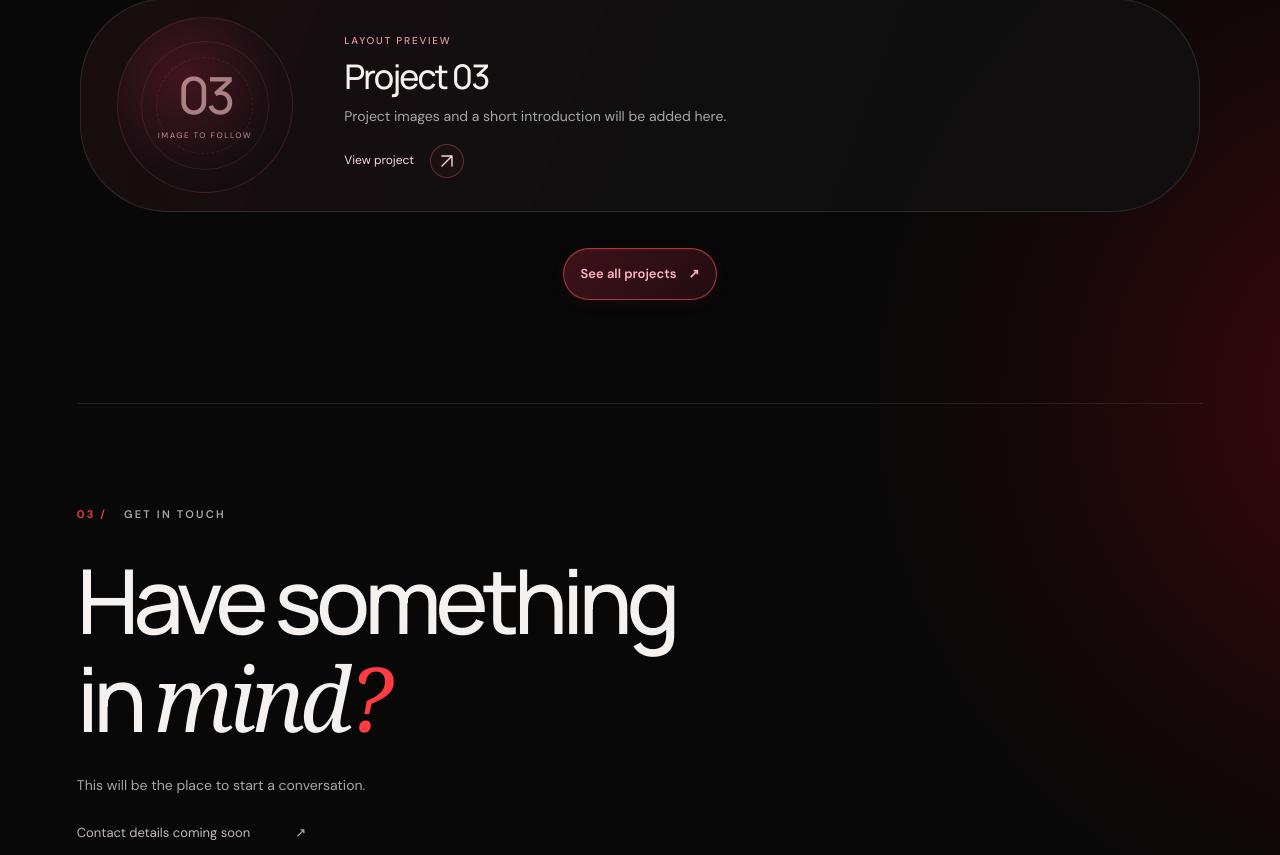
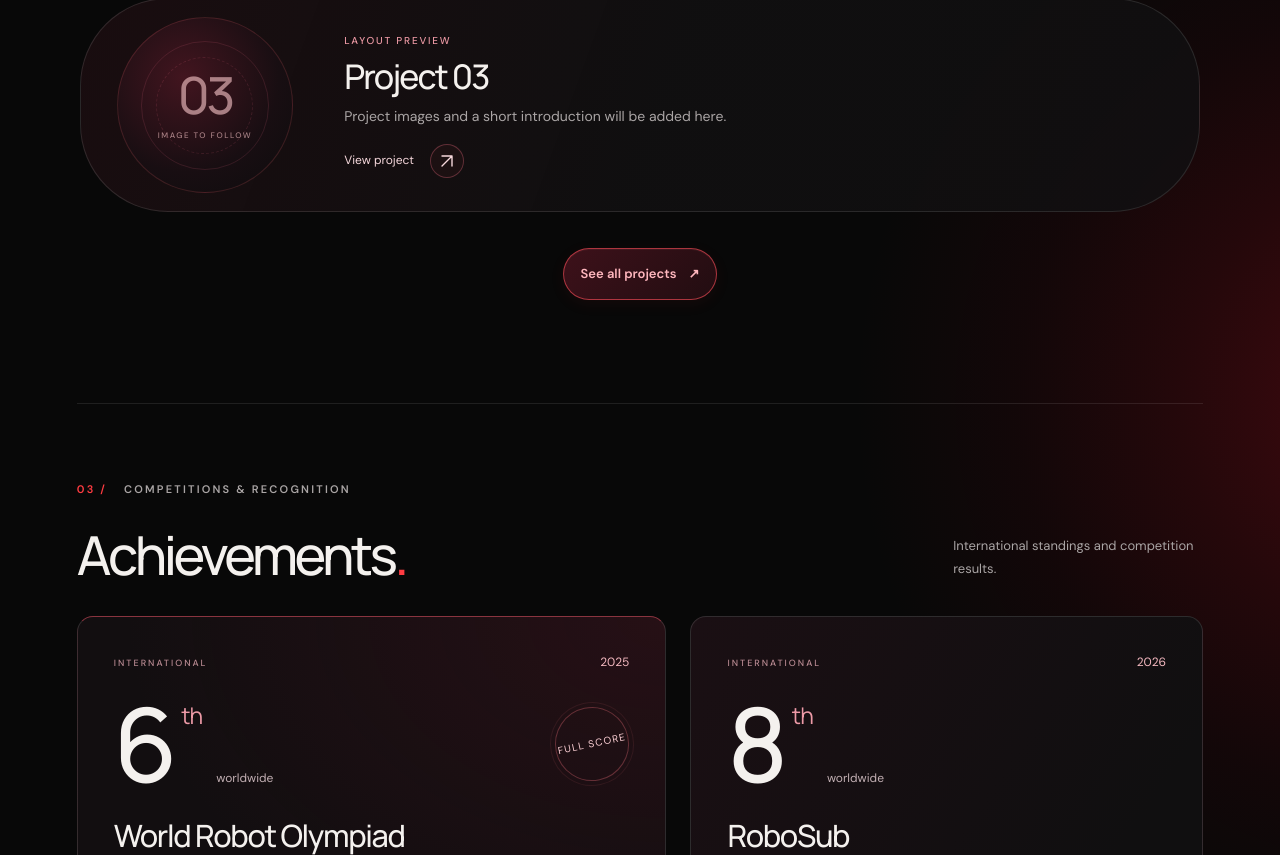
Before and after one commit to RakibulIslam1/portfolio, a website with bundled scripts: page public/index.html in a window 1280 px wide. Shown: the part 1945-2800 px from the top of the page. Built offline with nearby package versions, Linux system fonts and the light colour scheme.

Commit message:
Update CV draft and add competition achievements

```diff
--- a/package.json
+++ b/package.json
@@ -8,7 +8,7 @@
     "dev": "node --watch server.mjs",
     "start": "node server.mjs",
     "build": "node scripts/build.mjs",
-    "check": "node --check server.mjs && node --check public/app.js && node --check public/content.js && node --check public/hero-motion.js && node --check public/counter-motion.js && node --check public/about.js && node --check public/about-motion.js && node --check public/render-assets.js && node --check public/projects-data.js && node --check public/project-cards.js && node --check public/project-pages.js && node --check scripts/project-pages.mjs && node --check scripts/build.mjs"
+    "check": "node --check server.mjs && node --check public/app.js && node --check public/content.js && node --check public/hero-motion.js && node --check public/counter-motion.js && node --check public/about.js && node --check public/about-motion.js && node --check public/render-assets.js && node --check public/projects-data.js && node --check public/project-cards.js && node --check public/project-pages.js && node --check public/achievements.js && node --check scripts/project-pages.mjs && node --check scripts/build.mjs"
   },
   "engines": {
     "node": ">=22"
--- /dev/null
+++ b/public/achievements.css
@@ -0,0 +1,74 @@
+/* International results lead into a year-by-year competition ledger. */
+.achievements { padding-block: clamp(48px, 6vw, 88px); border-top: 1px solid var(--line); }
+.achievement-heading { display: flex; justify-content: space-between; align-items: flex-end; gap: 24px; margin-bottom: 32px; }
+.achievement-heading h2 { margin-bottom: 0; }
+.achievement-heading > p { max-width: 250px; margin-bottom: 4px; color: var(--muted); font-size: 13px; line-height: 1.8; }
+.international-results { display: grid; grid-template-columns: minmax(0, 1.15fr) minmax(0, 1fr); gap: 24px; }
+.international-result { position: relative; min-width: 0; padding: clamp(24px, 3vw, 36px); overflow: hidden; border: 1px solid #ffffff1f; border-radius: 16px; background: linear-gradient(125deg, #1e1116e0, #100f10 75%); }
+.international-result:first-child { border-top-color: #ff5b6f80; background: radial-gradient(ellipse at 100% 0, #6615273d, transparent 65%), #120e10; }
+.result-topline { display: flex; align-items: center; justify-content: space-between; gap: 16px; margin-bottom: 20px; }
+.result-level { color: #ba8b93; font-size: 9px; font-weight: 500; letter-spacing: 2px; }
+.result-year { color: #f4b9c0; font-size: 12px; font-variant-numeric: tabular-nums; }
+.result-ranking { display: flex; align-items: baseline; flex-wrap: wrap; gap: 8px 14px; margin-bottom: 22px; }
+.result-rank { display: flex; align-items: flex-start; margin: 0; font-family: 'Manrope', Arial, sans-serif; font-weight: 500; letter-spacing: -.07em; line-height: 1; }
+.result-number { font-size: clamp(76px, 8vw, 110px); }
+.result-ordinal { margin: 12px 0 0 5px; color: #ed9aa7; font-size: 23px; font-weight: 400; letter-spacing: -.04em; }
+.result-unit { color: #c2afb3; font-size: 12px; }
+.result-distinction { align-self: center; display: inline-grid; place-items: center; flex-shrink: 0; width: 74px; height: 74px; margin-left: auto; border: 1px solid #ff74804f; outline: 1px solid #ff748018; outline-offset: 4px; border-radius: 50%; color: #ffd2d7; font-size: 10px; letter-spacing: 1.2px; text-align: center; text-transform: uppercase; transform: rotate(-12deg); }
+.result-event { margin: 0 0 6px; font-family: 'Manrope', Arial, sans-serif; font-size: clamp(23px, 2.4vw, 32px); font-weight: 500; letter-spacing: -.045em; line-height: 1.2; overflow-wrap: anywhere; }
+.result-round { margin-bottom: 16px; color: #c5949d; font-size: 12px; }
+.result-description { margin-bottom: 24px; color: var(--muted); font-size: 13px; line-height: 1.8; }
+.result-credit { display: flex; flex-wrap: wrap; justify-content: space-between; gap: 6px 16px; padding-top: 18px; border-top: 1px solid var(--line); font-size: 11px; }
+.result-team { color: #e5d1d5; font-weight: 500; }
+.result-role { color: #b99ba2; }
+
+.achievement-record { margin-top: 44px; }
+.achievement-record-heading { display: flex; align-items: baseline; justify-content: space-between; flex-wrap: wrap; gap: 12px; margin-bottom: 22px; }
+.achievement-record-heading h3 { margin: 0; font-family: 'Manrope', Arial, sans-serif; font-size: 19px; font-weight: 500; letter-spacing: -.03em; }
+.achievement-record-heading > span { color: #9e9295; font-size: 11px; }
+.award-year-group { border-top: 1px solid #ffffff24; }
+.award-year-group:last-child { border-bottom: 1px solid #ffffff24; }
+.award-year-summary { display: grid; grid-template-columns: 100px minmax(0, 1fr) auto 20px; align-items: center; gap: 20px; min-height: 78px; padding-block: 20px; cursor: pointer; list-style: none; }
+.award-year-summary::-webkit-details-marker { display: none; }
+.award-year-summary:focus-visible { outline: 2px solid var(--red); outline-offset: 4px; border-radius: 2px; }
+.award-year-summary:hover .award-group-label { color: #ffd4dc; }
+.award-year { color: #efb2bd; font-family: 'Manrope', Arial, sans-serif; font-size: 28px; line-height: 1.2; font-weight: 500; letter-spacing: -.035em; font-variant-numeric: tabular-nums; }
+.award-group-label { color: #d1c7c9; font-size: 13px; }
+.award-group-count { color: #9e9295; font-size: 11px; white-space: nowrap; }
+.award-group-toggle { display: inline-grid; place-items: center; color: #d9a0aa; }
+.award-year-group[open] .award-group-toggle { transform: rotate(45deg); }
+.award-list { list-style: none; margin: 0 0 24px 120px; padding: 0; }
+.award-row { display: grid; grid-template-columns: minmax(0, 1fr) minmax(130px, .45fr); align-items: center; gap: 24px; padding: 18px 0; border-top: 1px solid #ffffff0f; }
+.award-description { min-width: 0; }
+.award-event { margin: 0 0 4px; font-size: 14px; font-weight: 500; line-height: 1.6; overflow-wrap: anywhere; }
+.award-category { margin: 0; color: #94878b; font-size: 12px; overflow-wrap: anywhere; }
+.award-result { margin: 0; color: #e3a9b5; font-size: 12px; text-align: right; line-height: 1.8; overflow-wrap: anywhere; }
+.award-date-note { margin: 0 0 16px 120px; color: #9e9295; font-size: 11px; }
+
+@media (max-width: 760px) {
+  .achievement-heading { align-items: flex-start; flex-direction: column; gap: 18px; }
+  .achievement-heading > p { max-width: 100%; margin-bottom: 0; }
+  .international-results { grid-template-columns: minmax(0, 1fr); gap: 18px; }
+  .result-number { font-size: 86px; }
+  .result-ranking { margin-bottom: 18px; }
+  .award-year-summary { grid-template-columns: 72px minmax(0, 1fr) auto 16px; gap: 16px; }
+  .award-list, .award-date-note { margin-left: 88px; }
+  .award-row { grid-template-columns: minmax(0, 1fr) minmax(100px, .55fr); gap: 18px; }
+}
+@media (max-width: 540px) {
+  .achievements .section-label { font-size: 10px; letter-spacing: 1.6px; }
+  .award-year-summary { grid-template-columns: minmax(0, 1fr) auto 16px; gap: 12px; min-height: 74px; }
+  .award-group-label { grid-column: 1; grid-row: 2; font-size: 11px; }
+  .award-group-count { grid-column: 2; grid-row: 1; }
+  .award-group-toggle { grid-column: 3; grid-row: 1; }
+  .award-list, .award-date-note { margin-left: 0; }
+  .award-row { grid-template-columns: minmax(0, 1fr); gap: 8px; padding-block: 16px; }
+  .award-result { text-align: left; font-size: 12px; }
+  .award-event { font-size: 13px; }
+}
+@media (max-width: 360px) {
+  .international-result { padding: 20px; }
+  .result-number { font-size: 72px; }
+  .result-distinction { width: 60px; height: 60px; font-size: 8px; letter-spacing: .8px; }
+  .result-unit { font-size: 11px; }
+}
--- /dev/null
+++ b/public/achievements.js
@@ -0,0 +1,66 @@
+function element(tag, className, text) {
+  const node = document.createElement(tag);
+  node.className = className;
+  if (text) node.textContent = text;
+  return node;
+}
+
+export function setupAchievementsSection(content) {
+  document.querySelector('#achievements-title').textContent = content.heading;
+  document.querySelector('#achievements-title').append(element('span', 'red', '.'));
+  document.querySelector('[data-achievements-intro]').textContent = content.introduction;
+  document.querySelector('#achievement-record-title').textContent = content.recordHeading;
+
+  const highlights = document.querySelector('[data-achievement-highlights]');
+  highlights.replaceChildren();
+  for (const item of content.highlights) {
+    const article = element('article', 'international-result');
+    const top = element('div', 'result-topline');
+    const year = element('time', 'result-year', item.year);
+    year.dateTime = item.year;
+    top.append(element('span', 'result-level', 'INTERNATIONAL'), year);
+    const ranking = element('div', 'result-ranking');
+    const rank = element('p', 'result-rank');
+    rank.append(element('span', 'result-number', item.rank), element('sup', 'result-ordinal', item.ordinal));
+    const unit = element('span', 'result-unit', 'worldwide');
+    ranking.append(rank, unit);
+    if (item.distinction) ranking.append(element('span', 'result-distinction', item.distinction));
+    const heading = element('h3', 'result-event', item.event);
+    const round = element('p', 'result-round', item.round);
+    const description = element('p', 'result-description', item.description);
+    const credit = element('div', 'result-credit');
+    credit.append(element('span', 'result-team', item.team), element('span', 'result-role', item.role));
+    article.append(top, ranking, heading, round, description, credit);
+    highlights.append(article);
+  }
+
+  const record = document.querySelector('[data-achievement-record]');
+  record.replaceChildren();
+  for (const group of content.groups) {
+    const details = element('details', 'award-year-group');
+    details.open = Boolean(group.open);
+    const summary = element('summary', 'award-year-summary');
+    const year = element(group.year ? 'time' : 'span', 'award-year', group.year || '—');
+    if (group.year) year.dateTime = group.year;
+    else year.setAttribute('aria-hidden', 'true');
+    const label = element('span', 'award-group-label', group.label || 'Competition results');
+    const count = element('span', 'award-group-count', group.entries.length + (group.entries.length === 1 ? ' result' : ' results'));
+    const toggle = element('span', 'award-group-toggle');
+    toggle.setAttribute('aria-hidden', 'true');
+    toggle.innerHTML = '<svg width="16" height="16" viewBox="0 0 16 16" fill="none"><path d="M8 3V13M3 8H13" stroke="currentColor" stroke-width="1.2" stroke-linecap="round"/></svg>';
+    summary.append(year, label, count, toggle);
+    details.append(summary);
+    if (group.note) details.append(element('p', 'award-date-note', group.note));
+    const list = element('ul', 'award-list');
+    for (const award of group.entries) {
+      const row = element('li', 'award-row');
+      const description = element('div', 'award-description');
+      description.append(element('h4', 'award-event', award.event));
+      if (award.category) description.append(element('p', 'award-category', award.category));
+      row.append(description, element('p', 'award-result', award.result));
+      list.append(row);
+    }
+    details.append(list);
+    record.append(details);
+  }
+}
--- a/public/app.js
+++ b/public/app.js
@@ -5,6 +5,7 @@ import { setupAboutSection } from './about.js';
 import { startAboutGlobe } from './about-motion.js';
 import { visibleProjects } from './projects-data.js';
 import { renderProjectCards } from './project-cards.js';
+import { setupAchievementsSection } from './achievements.js';
 
 document.title = portfolio.title;
 document.querySelector('meta[name="description"]').content = portfolio.description;
@@ -12,6 +13,7 @@ for (const element of document.querySelectorAll('[data-name]')) element.textCont
 document.querySelector('[data-brand-first]').textContent = portfolio.brand.first;
 document.querySelector('[data-brand-last]').textContent = portfolio.brand.last;
 setupAboutSection(portfolio.about);
+setupAchievementsSection(portfolio.achievements);
 document.querySelector('#year').textContent = new Date().getFullYear();
 
 const projectCount = portfolio.projects.filter(project => !project.placeholder).length;
--- a/public/content.js
+++ b/public/content.js
@@ -60,7 +60,56 @@ export const portfolio = {
     ]
   },
   email: '',
-  cv: { url: './files/Rakib_CV.pdf', filename: 'Rakib_CV.pdf' },
+  cv: { url: './files/CV draft-1.pdf', filename: 'CV draft-1.pdf' },
+  // Honors & Awards in CV draft-1.pdf, plus its BRACU Duburi team result.
+  // Missing years stay unspecified. Team placements are credited to the team.
+  achievements: {
+    heading: 'Achievements',
+    introduction: 'International standings and competition results.',
+    highlights: [
+      { event: 'World Robot Olympiad', round: 'International Round', year: '2025', rank: '6', ordinal: 'th', distinction: 'Full score', team: 'Team LazyGo', role: 'Hardware & electronics', description: 'Maximum possible score in the technical challenge.' },
+      { event: 'RoboSub', round: 'Worldwide team ranking', year: '2026', rank: '8', ordinal: 'th', distinction: '', team: 'BRACU Duburi', role: 'Electronics & mechanical team', description: 'Contributed to the team’s eighth-place worldwide finish.' }
+    ],
+    recordHeading: 'Competition record',
+    groups: [
+      { year: '2026', open: true, entries: [
+        { event: 'Fibonacci National Round Bangladesh', category: 'Micromouse', result: 'Champion' },
+        { event: 'Fibonacci National Round Bangladesh', category: 'Micromouse', result: '1st runner-up' },
+        { event: 'DRMC Science Carnival', category: 'Drone Race', result: '1st runner-up' }
+      ] },
+      { year: '2025', entries: [
+        { event: 'World Robot Olympiad', category: 'International Round', result: '6th worldwide · Full score' },
+        { event: 'World Robot Olympiad', category: 'Open Championship National Selection Round', result: 'Champion · Gold medal' },
+        { event: 'World Robot Olympiad', category: 'National Round', result: 'Champion · Gold medal' },
+        { event: 'World Robot Olympiad', category: 'Regional Round', result: 'Champion' },
+        { event: 'Robotronics Fest', category: 'Micromouse', result: 'Runner-up' },
+        { event: 'Robotronics Fest', category: 'Line Following Robot', result: 'Runner-up' },
+        { event: '15th DRMC National Science Carnival', category: 'Mini Soccer', result: 'Champion' },
+        { event: '15th DRMC National Science Carnival', category: 'Fire Fighter Robot', result: 'Champion' },
+        { event: 'UIU CSE Fest', category: 'Line Following Robot', result: '1st runner-up' }
+      ] },
+      { year: '2024', entries: [
+        { event: 'World Robot Olympiad', category: 'International Round', result: '19th worldwide · Participant' },
+        { event: 'World Robot Olympiad', category: 'National Round', result: 'Champion · Gold medal' },
+        { event: '4th International Robotech Olympiad', category: 'Line Following Robot', result: 'Champion' },
+        { event: 'EWU National RoboFest', category: 'Line Following Robot', result: '1st runner-up' },
+        { event: 'Codeavour Bangladesh', category: '', result: 'Winner' }
+      ] },
+      { year: '2023', entries: [
+        { event: 'World Robot Olympiad', category: 'National Round', result: 'Winner · Silver medal' }
+      ] },
+      { year: '', label: 'Other competitions', note: 'Year not specified in the CV', entries: [
+        { event: 'Init 4.0', category: 'Line Following Robot', result: 'Runner-up' },
+        { event: 'Green University EEE Day', category: 'Line Following Robot', result: '2nd place' },
+        { event: 'OSCILLON, IEEE AUST Student Branch', category: 'Line Following Robot', result: '2nd place' },
+        { event: 'Technomize 1.0, KUET', category: 'Line Following Robot', result: '1st runner-up' },
+        { event: 'Calibration 2.0', category: 'Micromouse', result: 'Champion' },
+        { event: 'Calibration 2.0', category: 'Micromouse', result: '1st runner-up' },
+        { event: 'Calibration 2.0', category: 'Line Following Robot', result: '1st runner-up' },
+        { event: 'Calibration 2.0', category: 'Line Following Robot', result: '2nd runner-up' }
+      ] }
+    ]
+  },
   // Replace preview entries with real work. featured selects homepage capsules.
   // Slugs form permanent project URLs. Image paths are relative to public/.
   // Optional details: description, facts, sections, gallery, and links (see README).
--- a/public/index.html
+++ b/public/index.html
@@ -9,6 +9,7 @@
   <link rel="icon" href="./favicon.svg" type="image/svg+xml">
   <link rel="stylesheet" href="./styles.css">
   <link rel="stylesheet" href="./projects.css">
+  <link rel="stylesheet" href="./achievements.css">
   <script type="module" src="./app.js"></script>
 </head>
 <body>
@@ -16,10 +17,11 @@
   <div class="ambient" aria-hidden="true"><span class="glow glow-one"></span><span class="glow glow-two"></span><span class="glow glow-three"></span></div>
   <header class="site-header">
     <a class="brand" href="#home" aria-label="Rakibul — Home"><span data-brand-first>RAKIB</span><span class="red" data-brand-last>UL</span></a>
-    <nav aria-label="Main navigation">
+    <nav class="site-navigation" aria-label="Main navigation">
       <a class="nav-link active" href="#home" aria-current="location">Home</a>
       <a class="nav-link" href="#about">About</a>
       <a class="nav-link" href="#work">Work</a>
+      <a class="nav-link" href="#achievements" aria-label="Achievements"><span class="nav-achievements-long">Achievements</span><span class="nav-achievements-short" aria-hidden="true">Awards</span></a>
       <a class="nav-link" href="#contact">Contact <span aria-hidden="true">↗</span></a>
     </nav>
   </header>
@@ -46,7 +48,7 @@
             <span class="button-label">Explore the work</span>
             <span class="button-icon" aria-hidden="true"><svg width="16" height="16" viewBox="0 0 16 16" fill="none"><path d="M4 12L12 4M4 4H12V12" stroke="currentColor" stroke-width="1.5" stroke-linecap="round" stroke-linejoin="round"/></svg></span>
           </a>
-          <a id="cv-download" class="button button-secondary" href="./files/Rakib_CV.pdf" download="Rakib_CV.pdf" title="Download CV">
+          <a id="cv-download" class="button button-secondary" href="./files/CV%20draft-1.pdf" download="CV draft-1.pdf" title="Download CV">
             <span class="button-label">Download CV</span>
             <span class="button-icon" aria-hidden="true"><svg width="18" height="18" viewBox="0 0 18 18" fill="none"><path d="M9 2.5V11.5M5.5 8L9 11.5L12.5 8M3.5 12.5V15.5H14.5V12.5" stroke="currentColor" stroke-width="1.4" stroke-linecap="round" stroke-linejoin="round"/></svg></span>
           </a>
@@ -91,8 +93,14 @@
       <ol id="projects" class="featured-projects" aria-label="Selected projects"></ol>
       <div class="work-actions"><a class="button button-secondary" href="./projects/">See all projects <span aria-hidden="true">↗</span></a></div>
     </section>
+    <section id="achievements" class="section achievements" aria-labelledby="achievements-title">
+      <div class="achievement-heading"><div><div class="section-label"><span class="red">03 /</span> COMPETITIONS & RECOGNITION</div><h2 id="achievements-title">Achievements<span class="red">.</span></h2></div><p data-achievements-intro>International standings and competition results.</p></div>
+      <div class="international-results" data-achievement-highlights></div>
+      <div class="achievement-record"><div class="achievement-record-heading"><h3 id="achievement-record-title">Competition record</h3><span>Open a year to see the results</span></div><div data-achievement-record></div></div>
+      <noscript><p>Read the achievements in <a href="./files/CV%20draft-1.pdf">my CV</a>.</p></noscript>
+    </section>
     <section id="contact" class="section contact">
-      <div class="section-label"><span class="red">03 /</span> GET IN TOUCH</div>
+      <div class="section-label"><span class="red">04 /</span> GET IN TOUCH</div>
       <h2>Have something<br>in <span class="serif">mind<span class="red">?</span></span></h2>
       <p>This will be the place to start a conversation.</p>
       <a id="contact-link" class="button" hidden>Say hello <span aria-hidden="true">↗</span></a>
--- a/public/styles.css
+++ b/public/styles.css
@@ -35,6 +35,8 @@ a:focus-visible, button:focus-visible { outline: 2px solid var(--red); outline-o
 .brand { display: inline-flex; align-items: center; gap: 0; flex-shrink: 0; font-family: 'Manrope', Arial, sans-serif; font-weight: 800; font-size: 22px; letter-spacing: 1.5px; color: #fff; }
 .red { color: var(--red); }
 nav { display: flex; align-items: center; gap: clamp(18px, 3vw, 36px); }
+.site-navigation { gap: clamp(12px, 2.2vw, 28px); }
+.nav-achievements-short { display: none; }
 .nav-link { display: inline-flex; align-items: center; gap: 6px; min-height: 44px; font-size: 13px; color: var(--muted); transition: color .2s; position: relative; white-space: nowrap; }
 .nav-link:hover, .nav-link.active { color: var(--text); }
 .nav-link.active:after { content: ''; height: 3px; width: 3px; position: absolute; bottom: 2px; left: 50%; background: var(--red); border-radius: 50%; }
@@ -206,6 +208,10 @@ footer > a:last-child { font-size: 9px; letter-spacing: 1px; }
 }
 
 @media (max-width: 360px) {
+  .site-navigation { gap: 6px; }
+  .site-navigation .nav-link { font-size: 11px; }
+  .nav-achievements-long { display: none; }
+  .nav-achievements-short { display: inline; }
   h1 { font-size: clamp(34px, 11.5vw, 41px); }
   .hero-actions { gap: 8px; }
   .hero-actions .button { gap: 8px; padding-inline: 11px; font-size: 11px; }
```
Also changed, not shown: AGENTS.md (+1 -0 lines), PROJECT_MEMORY.md (+12 -1 lines), public/projects/index.html (+2 -1 lines), scripts/templates/project.html (+2 -1 lines), README.md, 2 other files.
